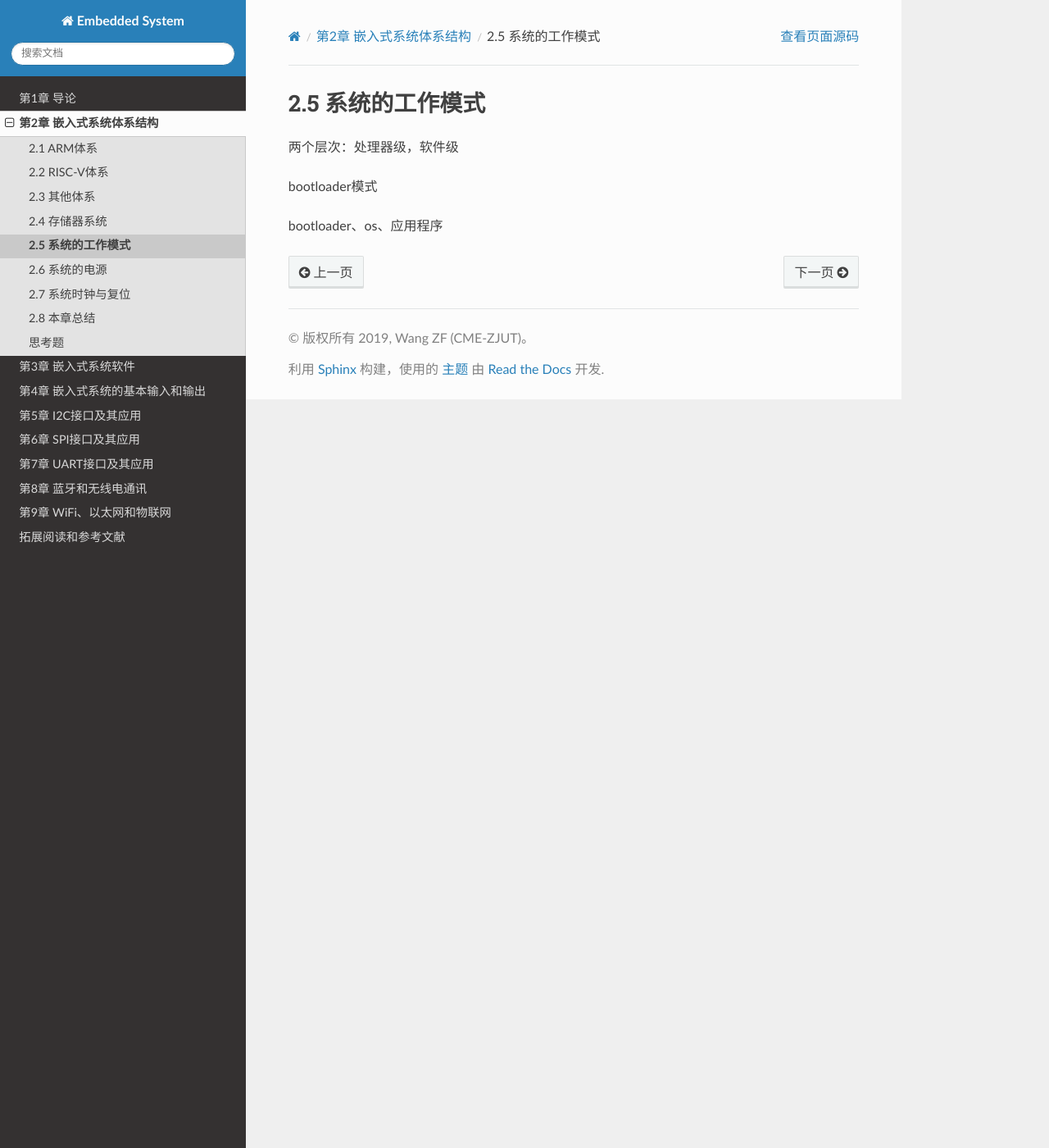
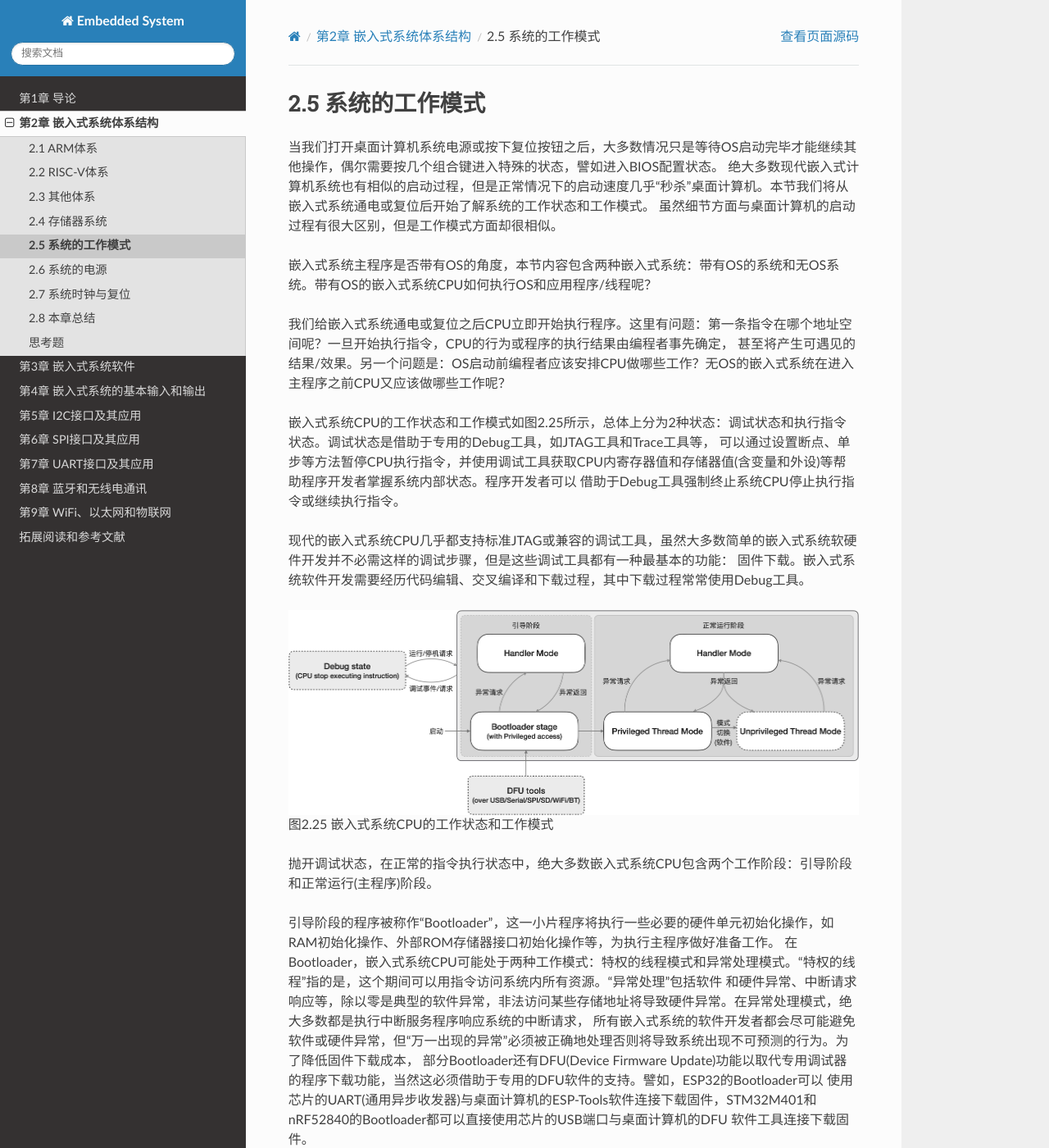
Before and after one commit to BradChan/TheEmbeddedSystem, a Sphinx documentation site: the page built from source/c2_ec_structure/system_mode.rst, in a window 1280 px wide and 1400 px high. Shown: the whole window at 82% size. Built offline with Sphinx 7.4.7 and the Read the Docs theme 2.0.0, drawn with Linux system fonts in a browser that asks for light colours; pages that are not in the unit, such as notebooks, are missing from menus; some of the changed text lies outside the part shown.

Commit message:
update ch2.5

```diff
--- a/source/c2_ec_structure/system_mode.rst
+++ b/source/c2_ec_structure/system_mode.rst
@@ -2,8 +2,61 @@
 2.5 系统的工作模式
 ===========================
 
-两个层次：处理器级，软件级
+当我们打开桌面计算机系统电源或按下复位按钮之后，大多数情况只是等待OS启动完毕才能继续其他操作，偶尔需要按几个组合键进入特殊的状态，譬如进入BIOS配置状态。
+绝大多数现代嵌入式计算机系统也有相似的启动过程，但是正常情况下的启动速度几乎“秒杀”桌面计算机。本节我们将从嵌入式系统通电或复位后开始了解系统的工作状态和工作模式。
+虽然细节方面与桌面计算机的启动过程有很大区别，但是工作模式方面却很相似。
 
-bootloader模式
+嵌入式系统主程序是否带有OS的角度，本节内容包含两种嵌入式系统：带有OS的系统和无OS系统。带有OS的嵌入式系统CPU如何执行OS和应用程序/线程呢？
 
-bootloader、os、应用程序
+我们给嵌入式系统通电或复位之后CPU立即开始执行程序。这里有问题：第一条指令在哪个地址空间呢？一旦开始执行指令，CPU的行为或程序的执行结果由编程者事先确定，
+甚至将产生可遇见的结果/效果。另一个问题是：OS启动前编程者应该安排CPU做哪些工作？无OS的嵌入式系统在进入主程序之前CPU又应该做哪些工作呢？
+
+嵌入式系统CPU的工作状态和工作模式如图2.25所示，总体上分为2种状态：调试状态和执行指令状态。调试状态是借助于专用的Debug工具，如JTAG工具和Trace工具等，
+可以通过设置断点、单步等方法暂停CPU执行指令，并使用调试工具获取CPU内寄存器值和存储器值(含变量和外设)等帮助程序开发者掌握系统内部状态。程序开发者可以
+借助于Debug工具强制终止系统CPU停止执行指令或继续执行指令。
+
+现代的嵌入式系统CPU几乎都支持标准JTAG或兼容的调试工具，虽然大多数简单的嵌入式系统软硬件开发并不必需这样的调试步骤，但是这些调试工具都有一种最基本的功能：
+固件下载。嵌入式系统软件开发需要经历代码编辑、交叉编译和下载过程，其中下载过程常常使用Debug工具。
+
+.. image:: ../_static/images/c2/mcu_working_mode.jpg
+  :scale: 25%
+  :align: center
+
+图2.25  嵌入式系统CPU的工作状态和工作模式
+
+抛开调试状态，在正常的指令执行状态中，绝大多数嵌入式系统CPU包含两个工作阶段：引导阶段和正常运行(主程序)阶段。
+
+引导阶段的程序被称作“Bootloader”，这一小片程序将执行一些必要的硬件单元初始化操作，如RAM初始化操作、外部ROM存储器接口初始化操作等，为执行主程序做好准备工作。
+在Bootloader，嵌入式系统CPU可能处于两种工作模式：特权的线程模式和异常处理模式。“特权的线程”指的是，这个期间可以用指令访问系统内所有资源。“异常处理”包括软件
+和硬件异常、中断请求响应等，除以零是典型的软件异常，非法访问某些存储地址将导致硬件异常。在异常处理模式，绝大多数都是执行中断服务程序响应系统的中断请求，
+所有嵌入式系统的软件开发者都会尽可能避免软件或硬件异常，但“万一出现的异常”必须被正确地处理否则将导致系统出现不可预测的行为。为了降低固件下载成本，
+部分Bootloader还有DFU(Device Firmware Update)功能以取代专用调试器的程序下载功能，当然这必须借助于专用的DFU软件的支持。譬如，ESP32的Bootloader可以
+使用芯片的UART(通用异步收发器)与桌面计算机的ESP-Tools软件连接下载固件，STM32M401和nRF52840的Bootloader都可以直接使用芯片的USB端口与桌面计算机的DFU
+软件工具连接下载固件。
+
+如果在执行Bootloader程序阶段无需更新固件则直接开始执行嵌入式系统的主程序。对于无OS的主程序，嵌入式系统CPU分为两个工作模式/状态：特权的线程模式和异常处理模式。
+带有OS的主程序，嵌入式系统CPU分为三种工作模式/状态：特权的线程模式、无特权的线程模式和异常处理模式。特权的线程指的是OS，非特权的线程一般是普通应用程序/线程，
+两者的主要区别是允许OS访问系统的全部资源而普通应用程序/线程只能访问属于本线程的资源，普通应用程序/线程需要访问系统其他资源时必须借助于OS的某些接口(即API)才行。
+
+图2.25是以ARM Cortex-M系列微内核的MCU为例来说明CPU的工作模式，而RISC-V体系架构的CPU将特权模式和非特权模式分别称作“机器模式(M mode)”和“用户模式(U mode)”，
+并增加一种叫做“监督模式(S mode)”，对于嵌入式系统来说只需要RISC-V体系架构的M mode和U mode，如果同时支持三种模式能够实现Unix型OS。
+
+无论名称怎么取，嵌入式系统CPU能够在多种模式下执行指令主要目的是系统资源访问权限管理和资源保护，非特权的模式或用户模式都是为了限制这个模式下CPU执行指令(或用户
+程序)的行为。譬如，两个用户线程都会向显示器内存写入数据，如果出现同时向同一地址写入不同数据会出现什么样的结果？原则上带有OS的嵌入式系统软件的系统资源都由OS访问，
+CPU在执行用户应用程序/非特权的线程时不能直接访问系统资源，只能借助于OS。
+
+--------------------------
+
+如何进入Bootloader？如何退出Bootloader进入主程序？
+
+
+
+
+
+--------------------------
+
+参考文献：
+::
+
+
+.. [] https://github.com/espressif/esptool/wiki/Serial-Protocol
```
Also changed, not shown: source/_static/images/c2/mcu_working_mode.jpg (added).
